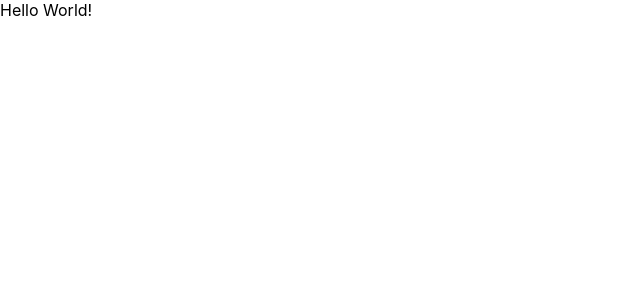
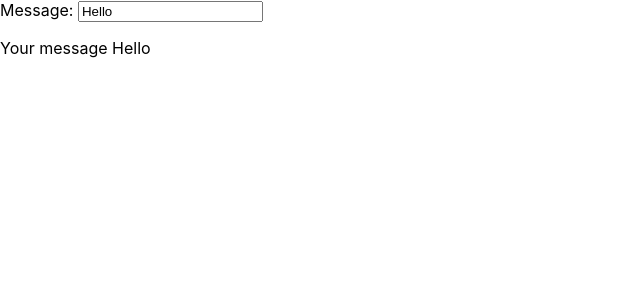
Before and after one commit to kaelvergara/react-training, a React (Create React App) app: page / in a window 1280 px wide. Shown: the top 300 px of the page, without its empty margins (0-640 px from the left). Built offline with nearby package versions, Linux system fonts and the light colour scheme.

Commit message:
02-added databinding

```diff
--- a/src/App.js
+++ b/src/App.js
@@ -4,12 +4,25 @@ class App extends Component {
   constructor() {
     super();
     this.state = {
-      message: 'Hello World!'
+      message: 'Hello'
     }
+    this.handleChange = this.handleChange.bind(this);
   }
+
+  handleChange(e) {
+    this.setState({
+      message: e.target.value
+    })
+  }
+
   render() {
     return (
-      <div>{this.state.message}</div>
+      <div>
+        Message: <input type="text" value={this.state.message} onChange={this.handleChange}/>
+        <p>
+          Your message {this.state.message}
+        </p>
+      </div>
     );
   }
 }
```
